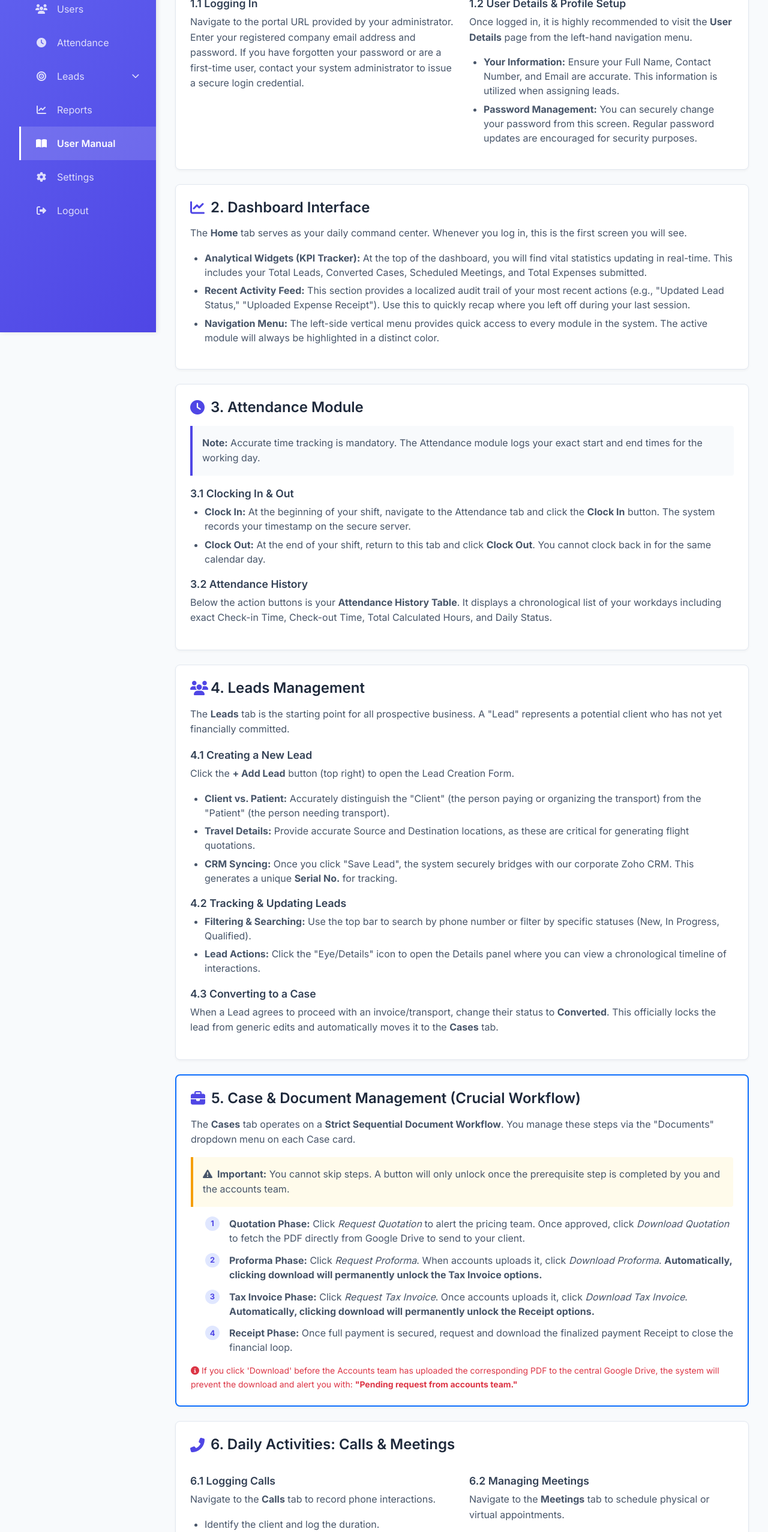
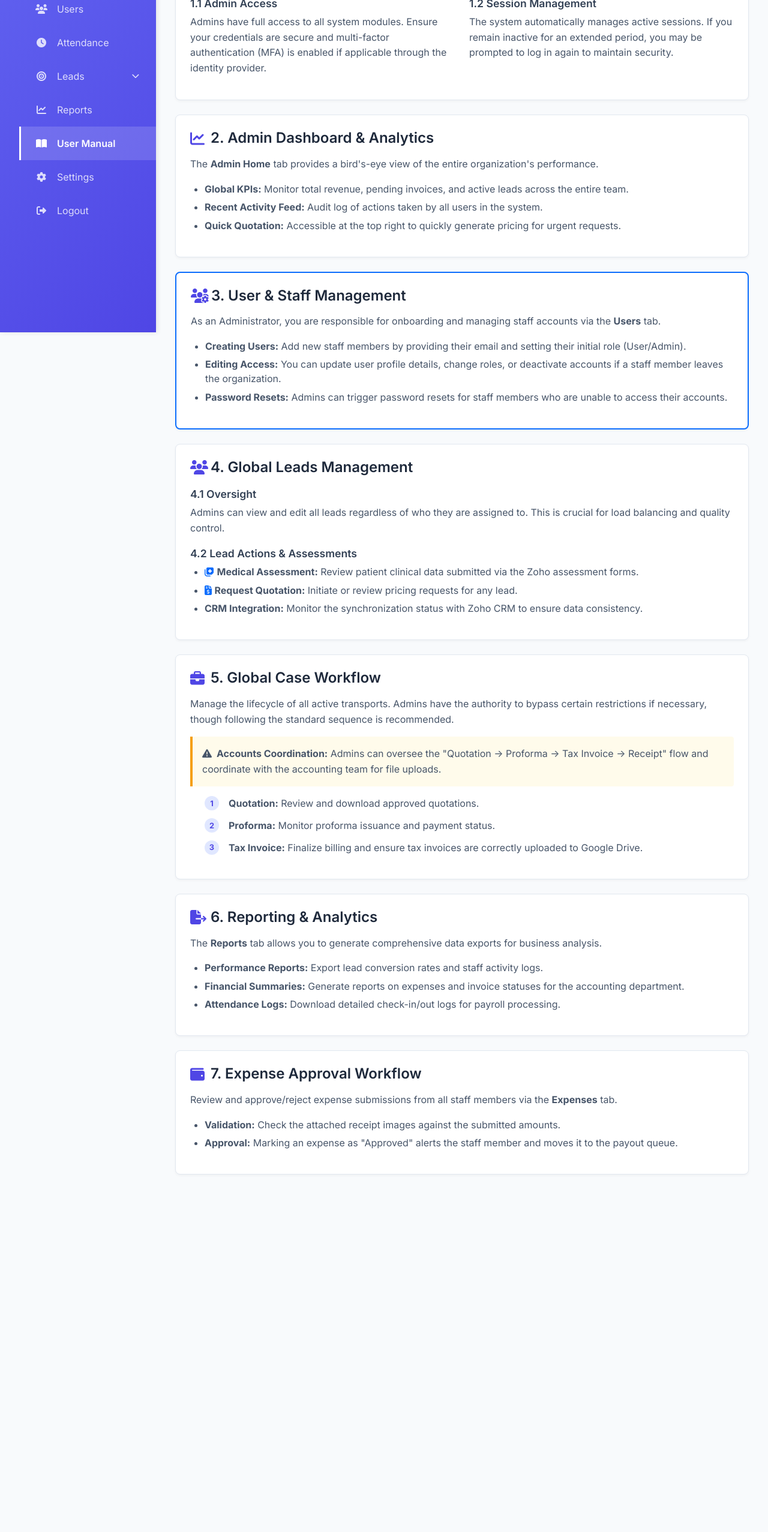
Before and after one commit to Info-DNT/Sales-Ops, a website: page admin/manual.html in a window 1280 px wide. Shown: the part 246-2800 px from the top of the page at 60% size. After the commit the page ends 2268 px from the top, so only its background shows below. Drawn offline with nearby package versions, Linux system fonts and the light colour scheme; sample sign-in values are in the browser's storage.

Commit message:
Documentation: Updated User and Admin manuals with new features (Medical Assessment, Quick Quotations) and administrative tools.

```diff
--- a/admin/manual.html
+++ b/admin/manual.html
@@ -4,7 +4,7 @@
 <head>
     <meta charset="UTF-8">
     <meta name="viewport" content="width=device-width, initial-scale=1.0">
-    <title>User Manual - AirMedical 24X7</title>
+    <title>Admin Manual - AirMedical 24X7</title>
     <link rel="icon" href="../assets/logo.png" type="image/png">
     <link href="https://cdn.jsdelivr.net/npm/bootstrap@5.3.0/dist/css/bootstrap.min.css" rel="stylesheet">
     <link href="https://cdnjs.cloudflare.com/ajax/libs/font-awesome/6.4.0/css/all.min.css" rel="stylesheet">
@@ -100,168 +100,110 @@
 
         <div class="main-content">
             <div class="page-header">
-                <h2><i class="fas fa-book-open me-2"></i>User Manual</h2>
-                <p class="text-muted">Comprehensive guide to using the AirMedical 24X7 Portal</p>
+                <h2><i class="fas fa-book-open me-2"></i>Admin Manual</h2>
+                <p class="text-muted">Administrative guide for managing the AirMedical 24X7 Portal</p>
             </div>
 
             <div class="content-card bg-transparent border-0 shadow-none p-0">
                 <!-- 1. Authentication -->
                 <div class="manual-section">
-                    <h4 class="manual-h"><i class="fas fa-user-shield"></i>1. Authentication & Profile Management</h4>
+                    <h4 class="manual-h"><i class="fas fa-user-shield"></i>1. Authentication & Security</h4>
                     <div class="manual-content">
                         <div class="row">
                             <div class="col-md-6">
-                                <h5 class="manual-sub-h">1.1 Logging In</h5>
-                                <p>Navigate to the portal URL provided by your administrator. Enter your registered company email address and password. If you have forgotten your password or are a first-time user, contact your system administrator to issue a secure login credential.</p>
+                                <h5 class="manual-sub-h">1.1 Admin Access</h5>
+                                <p>Admins have full access to all system modules. Ensure your credentials are secure and multi-factor authentication (MFA) is enabled if applicable through the identity provider.</p>
                             </div>
                             <div class="col-md-6">
-                                <h5 class="manual-sub-h">1.2 User Details & Profile Setup</h5>
-                                <p>Once logged in, it is highly recommended to visit the <strong>User Details</strong> page from the left-hand navigation menu.</p>
-                                <ul>
-                                    <li><strong>Your Information:</strong> Ensure your Full Name, Contact Number, and Email are accurate. This information is utilized when assigning leads.</li>
-                                    <li><strong>Password Management:</strong> You can securely change your password from this screen. Regular password updates are encouraged for security purposes.</li>
-                                </ul>
+                                <h5 class="manual-sub-h">1.2 Session Management</h5>
+                                <p>The system automatically manages active sessions. If you remain inactive for an extended period, you may be prompted to log in again to maintain security.</p>
                             </div>
                         </div>
                     </div>
                 </div>
 
-                <!-- 2. Dashboard -->
+                <!-- 2. Admin Dashboard -->
                 <div class="manual-section">
-                    <h4 class="manual-h"><i class="fas fa-chart-line"></i>2. Dashboard Interface</h4>
+                    <h4 class="manual-h"><i class="fas fa-chart-line"></i>2. Admin Dashboard & Analytics</h4>
                     <div class="manual-content">
-                        <p>The <strong>Home</strong> tab serves as your daily command center. Whenever you log in, this is the first screen you will see.</p>
+                        <p>The <strong>Admin Home</strong> tab provides a bird's-eye view of the entire organization's performance.</p>
                         <ul>
-                            <li><strong>Analytical Widgets (KPI Tracker):</strong> At the top of the dashboard, you will find vital statistics updating in real-time. This includes your Total Leads, Converted Cases, Scheduled Meetings, and Total Expenses submitted.</li>
-                            <li><strong>Recent Activity Feed:</strong> This section provides a localized audit trail of your most recent actions (e.g., "Updated Lead Status," "Uploaded Expense Receipt"). Use this to quickly recap where you left off during your last session.</li>
-                            <li><strong>Navigation Menu:</strong> The left-side vertical menu provides quick access to every module in the system. The active module will always be highlighted in a distinct color.</li>
+                            <li><strong>Global KPIs:</strong> Monitor total revenue, pending invoices, and active leads across the entire team.</li>
+                            <li><strong>Recent Activity Feed:</strong> Audit log of actions taken by all users in the system.</li>
+                            <li><strong>Quick Quotation:</strong> Accessible at the top right to quickly generate pricing for urgent requests.</li>
                         </ul>
                     </div>
                 </div>
 
-                <!-- 3. Attendance -->
-                <div class="manual-section">
-                    <h4 class="manual-h"><i class="fas fa-clock"></i>3. Attendance Module</h4>
+                <!-- 3. User Management (Admin Only) -->
+                <div class="manual-section border-primary border-2">
+                    <h4 class="manual-h"><i class="fas fa-users-cog"></i>3. User & Staff Management</h4>
                     <div class="manual-content">
-                        <div class="highlight-box">
-                            <p class="mb-0"><strong>Note:</strong> Accurate time tracking is mandatory. The Attendance module logs your exact start and end times for the working day.</p>
-                        </div>
-                        <h5 class="manual-sub-h">3.1 Clocking In & Out</h5>
+                        <p>As an Administrator, you are responsible for onboarding and managing staff accounts via the <strong>Users</strong> tab.</p>
                         <ul>
-                            <li><strong>Clock In:</strong> At the beginning of your shift, navigate to the Attendance tab and click the <strong>Clock In</strong> button. The system records your timestamp on the secure server.</li>
-                            <li><strong>Clock Out:</strong> At the end of your shift, return to this tab and click <strong>Clock Out</strong>. You cannot clock back in for the same calendar day.</li>
+                            <li><strong>Creating Users:</strong> Add new staff members by providing their email and setting their initial role (User/Admin).</li>
+                            <li><strong>Editing Access:</strong> You can update user profile details, change roles, or deactivate accounts if a staff member leaves the organization.</li>
+                            <li><strong>Password Resets:</strong> Admins can trigger password resets for staff members who are unable to access their accounts.</li>
                         </ul>
-                        <h5 class="manual-sub-h">3.2 Attendance History</h5>
-                        <p>Below the action buttons is your <strong>Attendance History Table</strong>. It displays a chronological list of your workdays including exact Check-in Time, Check-out Time, Total Calculated Hours, and Daily Status.</p>
                     </div>
                 </div>
 
-                <!-- 4. Leads Management -->
+                <!-- 4. Leads & Assessments -->
                 <div class="manual-section">
-                    <h4 class="manual-h"><i class="fas fa-users"></i>4. Leads Management</h4>
+                    <h4 class="manual-h"><i class="fas fa-users"></i>4. Global Leads Management</h4>
                     <div class="manual-content">
-                        <p>The <strong>Leads</strong> tab is the starting point for all prospective business. A "Lead" represents a potential client who has not yet financially committed.</p>
+                        <h5 class="manual-sub-h">4.1 Oversight</h5>
+                        <p>Admins can view and edit all leads regardless of who they are assigned to. This is crucial for load balancing and quality control.</p>
 
-                        <h5 class="manual-sub-h">4.1 Creating a New Lead</h5>
-                        <p>Click the <strong>+ Add Lead</strong> button (top right) to open the Lead Creation Form.</p>
+                        <h5 class="manual-sub-h">4.2 Lead Actions & Assessments</h5>
                         <ul>
-                            <li><strong>Client vs. Patient:</strong> Accurately distinguish the "Client" (the person paying or organizing the transport) from the "Patient" (the person needing transport).</li>
-                            <li><strong>Travel Details:</strong> Provide accurate Source and Destination locations, as these are critical for generating flight quotations.</li>
-                            <li><strong>CRM Syncing:</strong> Once you click "Save Lead", the system securely bridges with our corporate Zoho CRM. This generates a unique <strong>Serial No.</strong> for tracking.</li>
+                            <li><i class="fas fa-notes-medical text-primary"></i> <strong>Medical Assessment:</strong> Review patient clinical data submitted via the Zoho assessment forms.</li>
+                            <li><i class="fas fa-file-invoice-dollar text-primary"></i> <strong>Request Quotation:</strong> Initiate or review pricing requests for any lead.</li>
+                            <li><strong>CRM Integration:</strong> Monitor the synchronization status with Zoho CRM to ensure data consistency.</li>
                         </ul>
-
-                        <h5 class="manual-sub-h">4.2 Tracking & Updating Leads</h5>
-                        <ul>
-                            <li><strong>Filtering & Searching:</strong> Use the top bar to search by phone number or filter by specific statuses (New, In Progress, Qualified).</li>
-                            <li><strong>Lead Actions:</strong> Click the "Eye/Details" icon to open the Details panel where you can view a chronological timeline of interactions.</li>
-                        </ul>
-
-                        <h5 class="manual-sub-h">4.3 Converting to a Case</h5>
-                        <p>When a Lead agrees to proceed with an invoice/transport, change their status to <strong>Converted</strong>. This officially locks the lead from generic edits and automatically moves it to the <strong>Cases</strong> tab.</p>
                     </div>
                 </div>
 
                 <!-- 5. Case & Document Management -->
-                <div class="manual-section border-primary border-2">
-                    <h4 class="manual-h"><i class="fas fa-briefcase medical"></i>5. Case & Document Management (Crucial Workflow)</h4>
+                <div class="manual-section">
+                    <h4 class="manual-h"><i class="fas fa-briefcase medical"></i>5. Global Case Workflow</h4>
                     <div class="manual-content">
-                        <p>The <strong>Cases</strong> tab operates on a <strong>Strict Sequential Document Workflow</strong>. You manage these steps via the "Documents" dropdown menu on each Case card.</p>
+                        <p>Manage the lifecycle of all active transports. Admins have the authority to bypass certain restrictions if necessary, though following the standard sequence is recommended.</p>
 
                         <div class="alert-box">
-                            <p class="mb-0"><strong><i class="fas fa-exclamation-triangle me-2"></i>Important:</strong> You cannot skip steps. A button will only unlock once the prerequisite step is completed by you and the accounts team.</p>
+                            <p class="mb-0"><strong><i class="fas fa-exclamation-triangle me-2"></i>Accounts Coordination:</strong> Admins can oversee the "Quotation → Proforma → Tax Invoice → Receipt" flow and coordinate with the accounting team for file uploads.</p>
                         </div>
 
                         <ul class="step-list mt-3">
-                            <li><strong>Quotation Phase:</strong>
-                                Click <em>Request Quotation</em> to alert the pricing team. Once approved, click <em>Download Quotation</em> to fetch the PDF directly from Google Drive to send to your client.
-                            </li>
-                            <li><strong>Proforma Phase:</strong>
-                                Click <em>Request Proforma</em>. When accounts uploads it, click <em>Download Proforma</em>. <strong>Automatically, clicking download will permanently unlock the Tax Invoice options.</strong>
-                            </li>
-                            <li><strong>Tax Invoice Phase:</strong>
-                                Click <em>Request Tax Invoice</em>. Once accounts uploads it, click <em>Download Tax Invoice</em>. <strong>Automatically, clicking download will permanently unlock the Receipt options.</strong>
-                            </li>
-                            <li><strong>Receipt Phase:</strong>
-                                Once full payment is secured, request and download the finalized payment Receipt to close the financial loop.
-                            </li>
+                            <li><strong>Quotation:</strong> Review and download approved quotations.</li>
+                            <li><strong>Proforma:</strong> Monitor proforma issuance and payment status.</li>
+                            <li><strong>Tax Invoice:</strong> Finalize billing and ensure tax invoices are correctly uploaded to Google Drive.</li>
                         </ul>
-
-                        <p class="text-danger mt-3 mb-0 small"><i class="fas fa-info-circle me-1"></i>If you click 'Download' before the Accounts team has uploaded the corresponding PDF to the central Google Drive, the system will prevent the download and alert you with: <strong>"Pending request from accounts team."</strong></p>
                     </div>
                 </div>
 
-                <!-- 6. Daily Activities -->
+                <!-- 6. Reports & Data Export -->
                 <div class="manual-section">
-                    <h4 class="manual-h"><i class="fas fa-phone-alt"></i>6. Daily Activities: Calls & Meetings</h4>
+                    <h4 class="manual-h"><i class="fas fa-file-export"></i>6. Reporting & Analytics</h4>
                     <div class="manual-content">
-                        <div class="row">
-                            <div class="col-md-6">
-                                <h5 class="manual-sub-h">6.1 Logging Calls</h5>
-                                <p>Navigate to the <strong>Calls</strong> tab to record phone interactions.</p>
-                                <ul>
-                                    <li>Identify the client and log the duration.</li>
-                                    <li>Summarize the talking points.</li>
-                                    <li>Set a specific "Follow-up Action" to ensure no communication is forgotten.</li>
-                                </ul>
-                            </div>
-                            <div class="col-md-6">
-                                <h5 class="manual-sub-h">6.2 Managing Meetings</h5>
-                                <p>Navigate to the <strong>Meetings</strong> tab to schedule physical or virtual appointments.</p>
-                                <ul>
-                                    <li>Add meeting locations, expected durations, and attendees (e.g., Hospital Administration).</li>
-                                    <li>Use this to organize your upcoming week and review past meeting outcomes.</li>
-                                </ul>
-                            </div>
-                        </div>
+                        <p>The <strong>Reports</strong> tab allows you to generate comprehensive data exports for business analysis.</p>
+                        <ul>
+                            <li><strong>Performance Reports:</strong> Export lead conversion rates and staff activity logs.</li>
+                            <li><strong>Financial Summaries:</strong> Generate reports on expenses and invoice statuses for the accounting department.</li>
+                            <li><strong>Attendance Logs:</strong> Download detailed check-in/out logs for payroll processing.</li>
+                        </ul>
                     </div>
                 </div>
 
-                <!-- 7 & 8 Expenses and Reports -->
-                <div class="row">
-                    <div class="col-md-6">
-                        <div class="manual-section h-100">
-                            <h4 class="manual-h"><i class="fas fa-wallet"></i>7. Expense Management</h4>
-                            <div class="manual-content">
-                                <p>The <strong>Expenses</strong> tab allows you to submit reimbursement requests for business-related spending.</p>
-                                <ul>
-                                    <li><strong>Adding an Expense:</strong> Click "+ Add Expense" and fill in the exact amount, date, and category.</li>
-                                    <li><strong>Receipt Uploads:</strong> You must attach an image or PDF of the receipt for accounting validation.</li>
-                                </ul>
-                            </div>
-                        </div>
-                    </div>
-                    <div class="col-md-6">
-                        <div class="manual-section h-100">
-                            <h4 class="manual-h"><i class="fas fa-file-signature"></i>8. Daily Work Report</h4>
-                            <div class="manual-content">
-                                <p>The <strong>Work Report</strong> tab is your mandatory end-of-day summary submission.</p>
-                                <ul>
-                                    <li>Provide a detailed summary of key tasks accomplished and important client updates.</li>
-                                    <li>List any challenges faced during the day.</li>
-                                    <li>Outline your high-priority goals for the following day.</li>
-                                </ul>
-                            </div>
-                        </div>
+                <!-- 7. Expenses Oversight -->
+                <div class="manual-section">
+                    <h4 class="manual-h"><i class="fas fa-wallet"></i>7. Expense Approval Workflow</h4>
+                    <div class="manual-content">
+                        <p>Review and approve/reject expense submissions from all staff members via the <strong>Expenses</strong> tab.</p>
+                        <ul>
+                            <li><strong>Validation:</strong> Check the attached receipt images against the submitted amounts.</li>
+                            <li><strong>Approval:</strong> Marking an expense as "Approved" alerts the staff member and moves it to the payout queue.</li>
+                        </ul>
                     </div>
                 </div>
 
```
Also changed, not shown: user/manual.html (+11 -5 lines).
